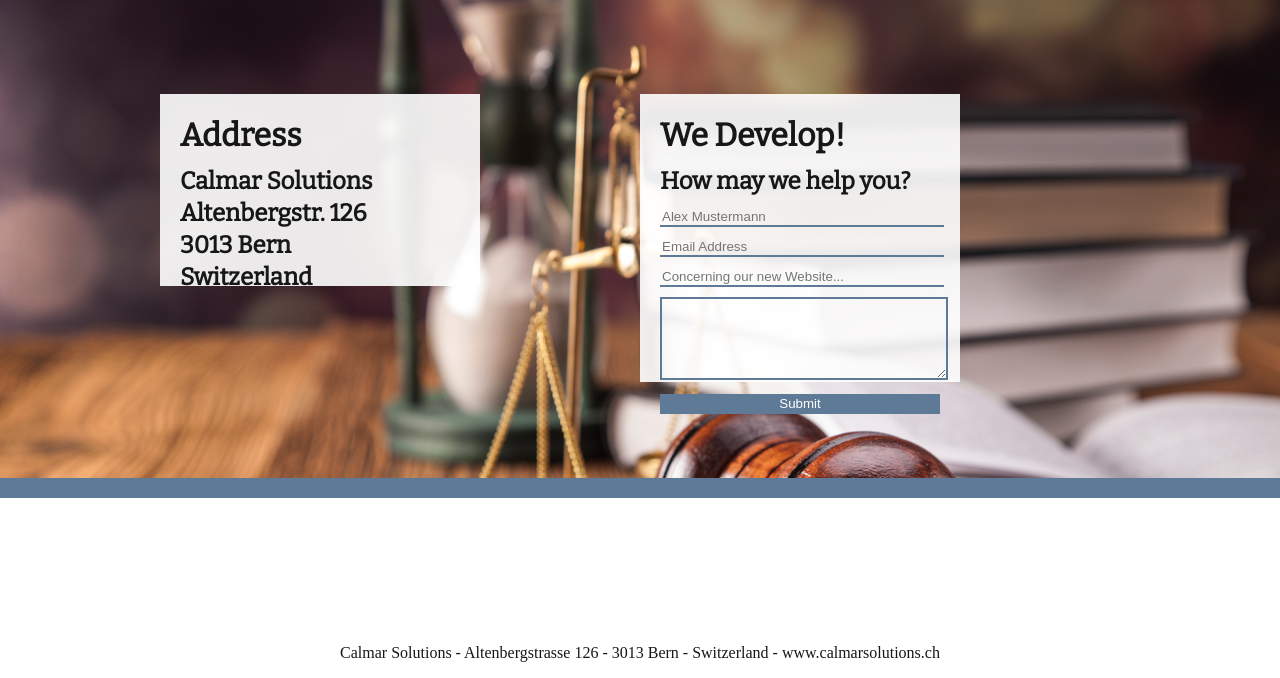
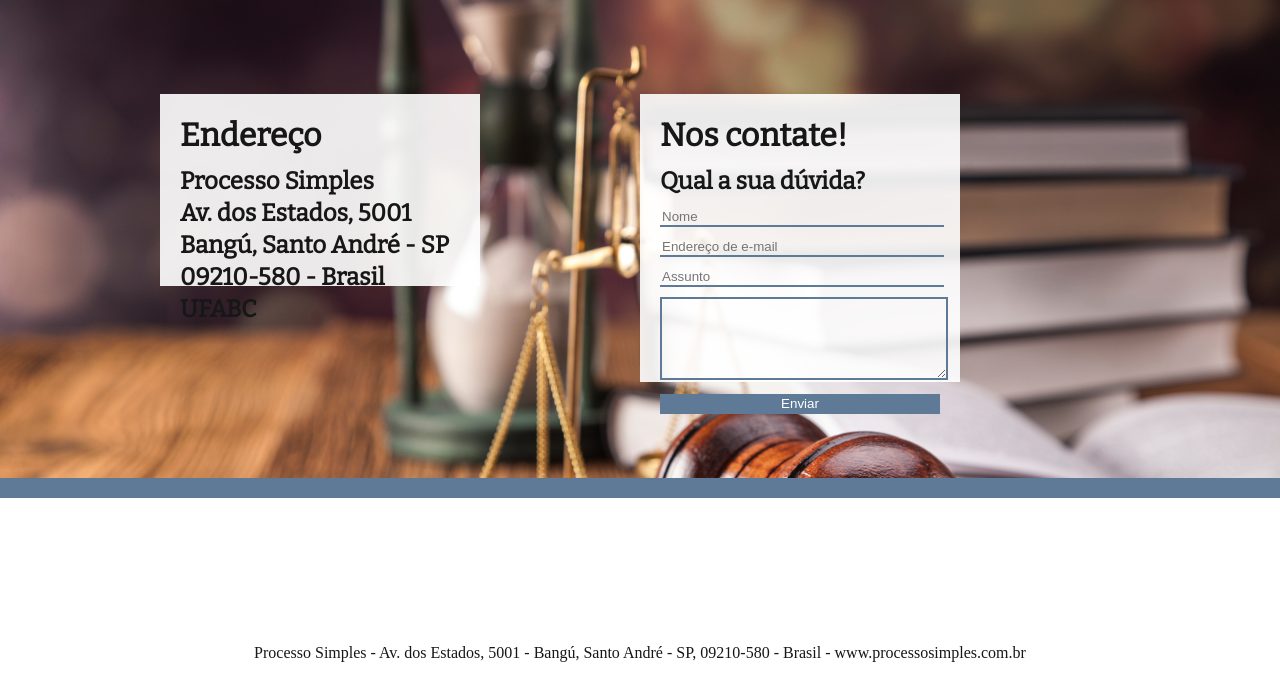
Before and after one commit to brunorosilva/processo-simples, a plain HTML site: page processo-simples-exemplos_html/Arch4/kontakt.html in a window 1280 px wide. Shown: the part 122-800 px from the top of the page. Drawn offline with nearby package versions, Linux system fonts and the light colour scheme.

Commit message:
Update kontakt.html

```diff
--- a/processo-simples-exemplos_html/Arch4/kontakt.html
+++ b/processo-simples-exemplos_html/Arch4/kontakt.html
@@ -21,27 +21,29 @@
 	</div>
 		<div class="grid_contact_area">
 			<div class="grid_contact_item contact_item1">
-				<h1>Address</h1>
-				<h2>Calmar Solutions</h2>
-				<h2>Altenbergstr. 126</h2>
-				<h2>3013 Bern</h2>
-				<h2>Switzerland</h2>
+				<h1>Endereço</h1>
+				<h2>Processo Simples</h2>
+				<h2>Av. dos Estados, 5001</h2>
+ 				<h2>Bangú, Santo André - SP </h2>
+				<h2>09210-580 - Brasil </h2>
+				<h2>UFABC</h2>
+
 			</div>
 			<div class="grid_contact_item contact_item2">
-				<h1>We Develop!</h1>
-				<h2>How may we help you?</h2>
+				<h1>Nos contate!</h1>
+				<h2>Qual a sua dúvida?</h2>
 				<div class="contact_form">
 				  <form action="/action_page.php">
 				  	<div class="input_block">
-				    	<input type="text" id="fname" class="contact_form_field" name="firstname" placeholder="Alex Mustermann">
+				    	<input type="text" id="fname" class="contact_form_field" name="firstname" placeholder="Nome">
 				    </div>
 
 				    <div class="input_block">
-				    <input type="text" id="email" class="contact_form_field" name="email" placeholder="Email Address">
+				    <input type="text" id="email" class="contact_form_field" name="email" placeholder="Endereço de e-mail">
 				    </div>
 
 				    <div class="input_block">
-				    <input type="text" id="betreff" class="contact_form_field" name="betreff" placeholder="Concerning our new Website...">
+				    <input type="text" id="betreff" class="contact_form_field" name="betreff" placeholder="Assunto">
 				    </div>
 
 				  	<div class="input_block">
@@ -49,7 +51,7 @@
 				  	</div>
 
 				  	<div class="input_block input_block_submit">
-				    <input type="submit" value="Submit" class="contact_form_submit">
+				    <input type="submit" value="Enviar" class="contact_form_submit">
 				    </div>
 				  </form>
 				</div>
@@ -57,7 +59,7 @@
 		</div>
 	<div class="footer_area">
 		<a href="https://www.calmarsolutions.ch/"><div class="footer_area">
-			<p>Calmar Solutions - Altenbergstrasse 126 - 3013 Bern - Switzerland - www.calmarsolutions.ch</p>
+			<p>Processo Simples - Av. dos Estados, 5001 - Bangú, Santo André - SP, 09210-580 - Brasil - www.processosimples.com.br</p>
 		</a>
 	</div>
 </body>
```
